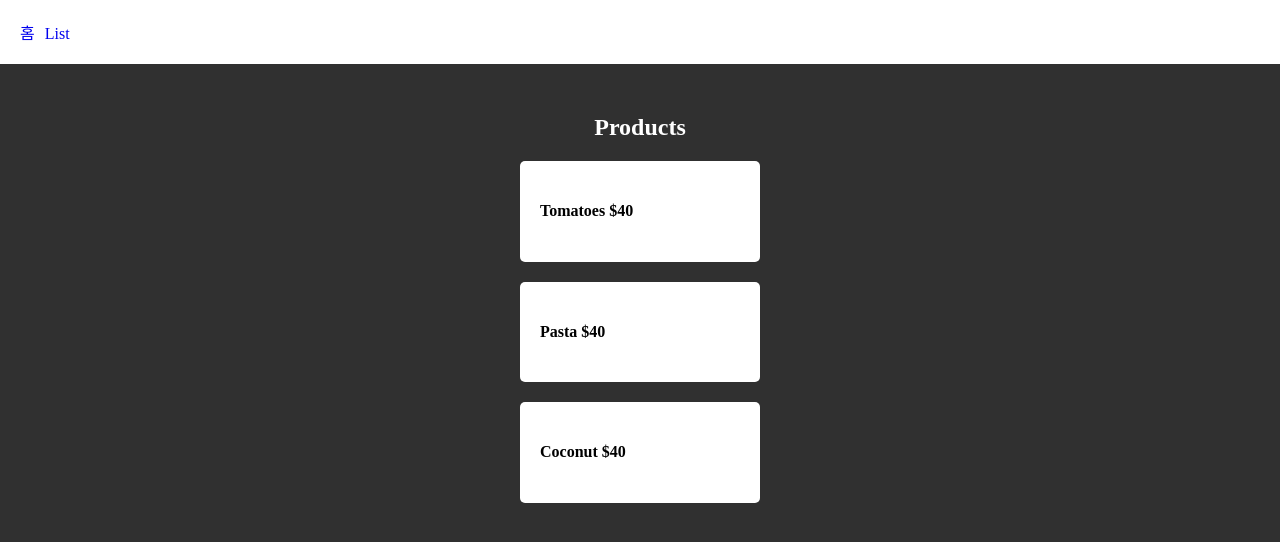
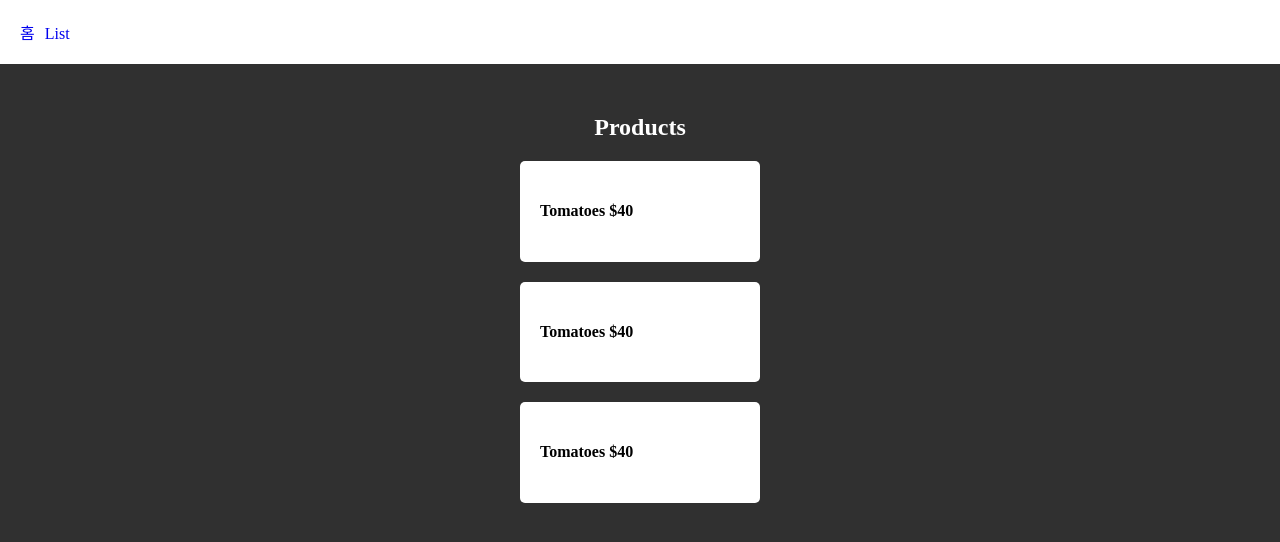
Before and after one commit to rowooncoding/next-fresh, a Next.js app: page /list in a window 1280 px wide. Shown: the top 542 px of the page. Built offline with nearby package versions, Linux system fonts and the light colour scheme.

Commit message:
[feat] map을 사용하여 동적으로 랜더링

```diff
--- a/app/list/page.js
+++ b/app/list/page.js
@@ -4,15 +4,13 @@ export default function List() {
   return (
     <div>
       <h2 className="title">Products</h2>
-      <div className="food">
-        <h4>{products[0]} $40</h4>
-      </div>
-      <div className="food">
-        <h4>{products[1]} $40</h4>
-      </div>
-      <div className="food">
-        <h4>{products[2]} $40</h4>
-      </div>
+      {products.map(() => {
+        return (
+          <div className="food">
+            <h4>{products[0]} $40</h4>
+          </div>
+        );
+      })}
     </div>
   );
 }
```
